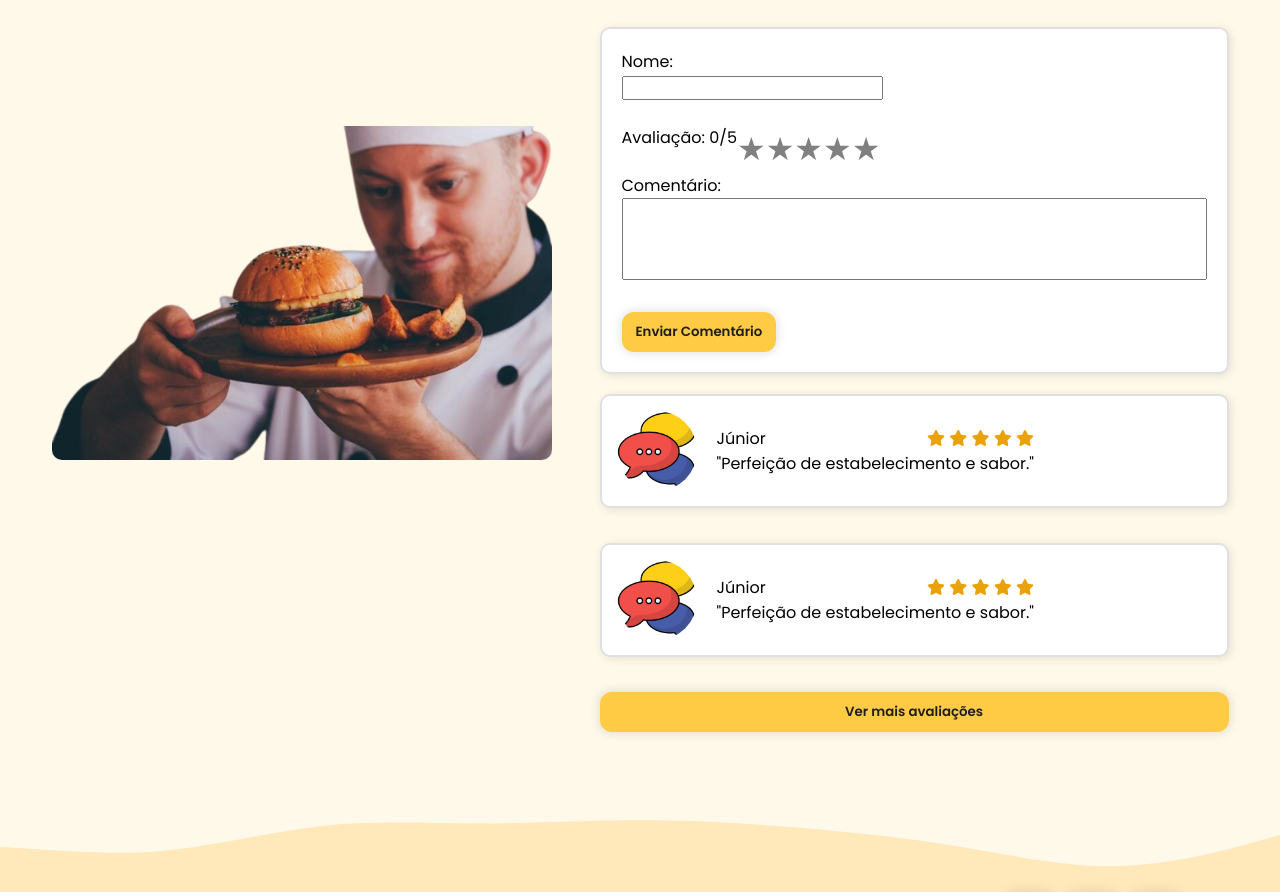
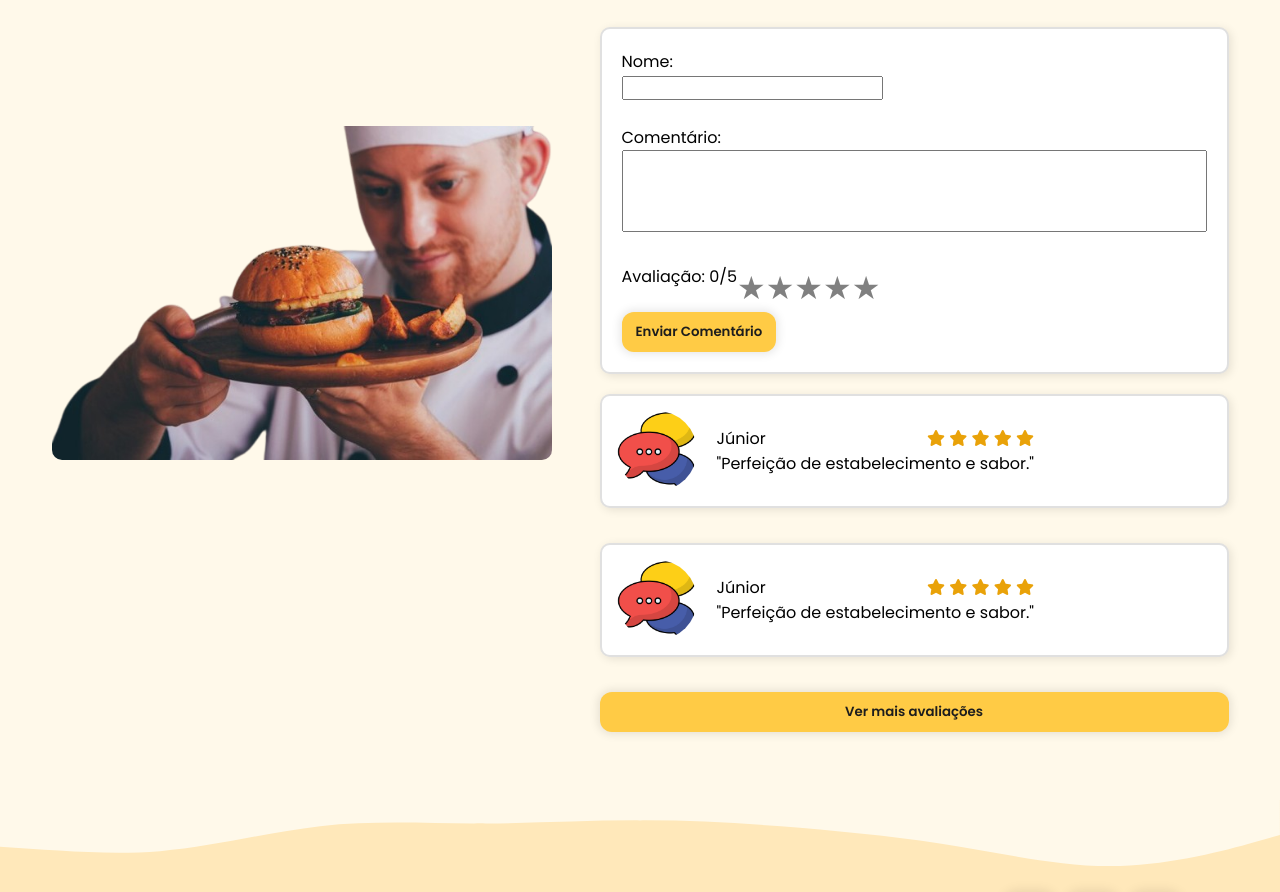
Before and after one commit to franciscomateusrodriguescastro/Tecnicasdeintegra-odesistemas, a website: page index.html in a window 1280 px wide. Shown: the part 1761-2653 px from the top of the page. Drawn offline with nearby package versions, Linux system fonts and the light colour scheme.

Commit message:
Atualização 3

```diff
--- a/index.html
+++ b/index.html
@@ -245,15 +245,18 @@
                     </h3>
 
                 <div id="feedbacks">
-                    <form id="feedback_form">
+          <form id="feedback_form">
                         <label for="nome">Nome:</label><br />
-                        <input
-                            type="text"
-                            id="nome"
-                            name="nome"
+                        <input type="text" id="nome" name="nome" required /><br /><br />
+                        <label for="comentario">Comentário:</label><br />
+                        <textarea
+                            id="comentario"
+                            name="comentario"
+                            rows="4"
+                            cols="50"
                             required
-                        /><br /><br />
-
+                            style="resize: none;"
+                        ></textarea><br /><br />
 
                         <div class="container">
                             <p>Avaliação: <span id="rating-value">0</span>/5</p>
@@ -287,16 +290,6 @@
                                 });
                             });
                         </script>
-                       <label for="comentario">Comentário:</label><br />
-                       <textarea
-                           id="comentario"
-                           name="comentario"
-                           rows="4"
-                           cols="50"
-                           required
-                           style="resize: none;"
-                       ></textarea><br /><br />
-
 
                         <button class="btn-default">
                             Enviar Comentário
```
